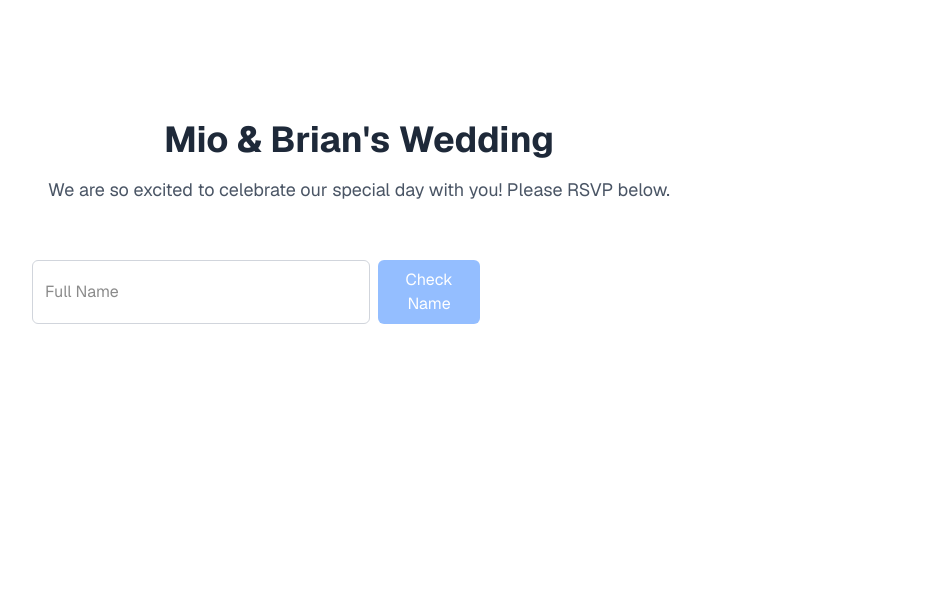
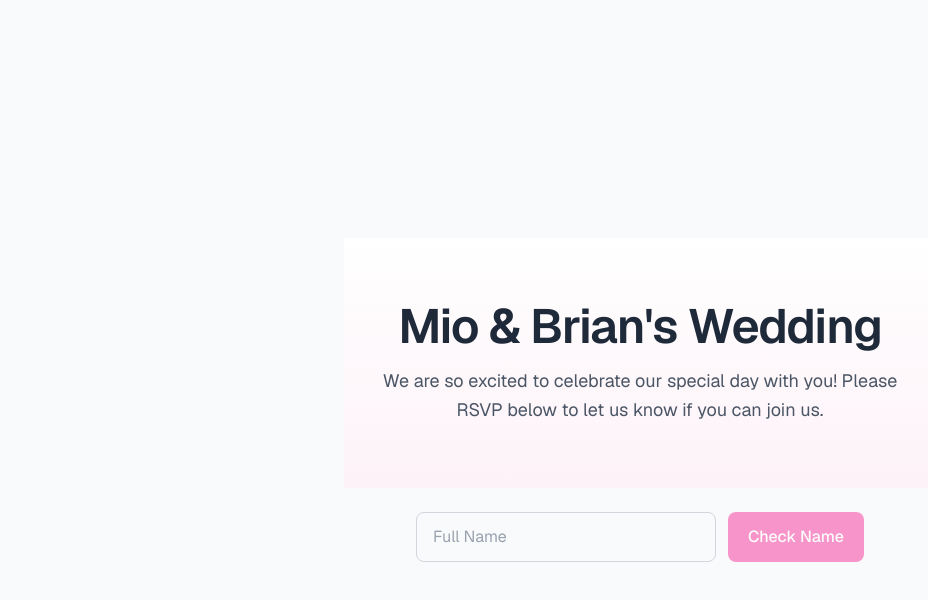
Before and after one commit to brianlpham21/mio-and-brian-wedding-rsvp, a Next.js app: page / in a window 1280 px wide. Shown: the top 600 px of the page, without its empty margins (0-928 px from the left). Built offline with nearby package versions, Linux system fonts and the light colour scheme.

Commit message:
styling base

```diff
--- a/app/components/confirmation/attendingConfirmation.tsx
+++ b/app/components/confirmation/attendingConfirmation.tsx
@@ -19,30 +19,36 @@ export default function AttendingConfirmation({
   if (!nameAvailable) return null;
 
   return (
-    <div>
-      <label className="mr-4">
+    <div className="w-full max-w-md mx-auto mt-8 bg-white rounded-lg shadow-sm px-6 py-5 text-gray-800">
+      {/* Attendance Selection */}
+      <div className="flex flex-col sm:flex-row items-center justify-center gap-4 mb-6">
+        <label className="flex items-center gap-2 cursor-pointer">
           <input
             type="radio"
             name="attending"
             value="yes"
             checked={attending === true}
             onChange={() => setAttending(true)}
-          className="mr-1"
+            className="h-4 w-4 text-pink-500 focus:ring-pink-300"
           />
-        Attending
+          <span className="text-sm sm:text-base">Attending</span>
         </label>
-      <label>
+
+        <label className="flex items-center gap-2 cursor-pointer">
           <input
             type="radio"
             name="attending"
             value="no"
             checked={attending === false}
             onChange={() => setAttending(false)}
-          className="mr-1"
+            className="h-4 w-4 text-pink-500 focus:ring-pink-300"
           />
-        Not Attending
+          <span className="text-sm sm:text-base">Not Attending</span>
         </label>
+      </div>
 
+      {/* Plus One Section */}
+      <div className="mb-6">
         <PlusOneConfirmation
           attending={attending}
           plusOne={plusOne}
@@ -53,7 +59,10 @@ export default function AttendingConfirmation({
           plusOneLastName={plusOneLastName}
           setPlusOneLastName={setPlusOneLastName}
         />
+      </div>
 
+      {/* Submission Button */}
+      <div className="flex justify-center">
         <Submission
           nameAvailable={nameAvailable}
           attending={attending}
@@ -61,5 +70,6 @@ export default function AttendingConfirmation({
           handleSubmit={handleSubmit}
         />
       </div>
+    </div>
   );
 }
--- a/app/components/confirmation/plusOneConfirmation.tsx
+++ b/app/components/confirmation/plusOneConfirmation.tsx
@@ -13,32 +13,36 @@ export default function PlusOneConfirmation({
   if (!attending || !plusOne) return null;
 
   return (
-    <div>
-      <label className="flex items-center gap-2">
+    <div className="w-full">
+      {/* Checkbox */}
+      <label className="flex items-center gap-2 text-gray-800 cursor-pointer">
         <input
           type="checkbox"
           checked={bringingPlusOne}
           onChange={(e) => setBringingPlusOne(e.target.checked)}
-          className="w-4 h-4"
+          className="w-4 h-4 text-pink-500 rounded focus:ring-pink-300"
         />
-        I will be bringing a plus one
+        <span className="text-sm sm:text-base">I will be bringing a plus one</span>
       </label>
 
+      {/* Plus One Inputs */}
       {bringingPlusOne && (
-        <div className="flex flex-col gap-2 mt-2">
+        <div className="flex flex-col gap-3 mt-4">
           <input
             type="text"
             value={plusOneFirstName}
             onChange={(e) => setPlusOneFirstName(e.target.value)}
             placeholder="First Name"
-            className="w-full rounded-md border border-gray-300 px-3 py-2 focus:border-blue-500 focus:outline-none focus:ring-2 focus:ring-blue-500 focus:ring-offset-2"
+            className="w-full rounded-lg border border-gray-300 px-4 py-2.5 text-gray-700 placeholder-gray-400
+                   focus:border-pink-400 focus:ring-2 focus:ring-pink-200 focus:outline-none transition"
           />
           <input
             type="text"
             value={plusOneLastName}
             onChange={(e) => setPlusOneLastName(e.target.value)}
             placeholder="Last Name"
-            className="w-full rounded-md border border-gray-300 px-3 py-2 focus:border-blue-500 focus:outline-none focus:ring-2 focus:ring-blue-500 focus:ring-offset-2"
+            className="w-full rounded-lg border border-gray-300 px-4 py-2.5 text-gray-700 placeholder-gray-400
+                   focus:border-pink-400 focus:ring-2 focus:ring-pink-200 focus:outline-none transition"
           />
         </div>
       )}
--- a/app/components/confirmation/submission.tsx
+++ b/app/components/confirmation/submission.tsx
@@ -10,9 +10,10 @@ export default function Submission({
     <button
       disabled={!nameAvailable || attending === null || submitting}
       onClick={handleSubmit}
-      className={`mt-6 flex items-center justify-center gap-2 rounded-md px-4 py-2 text-white focus:outline-none focus:ring-2 focus:ring-blue-500 focus:ring-offset-2 disabled:opacity-50 disabled:cursor-not-allowed ${
-        submitting ? 'bg-gray-400 cursor-not-allowed' : 'bg-blue-500 hover:bg-blue-600'
-      }`}
+      className={`mt-6 flex items-center justify-center gap-2 rounded-lg px-6 py-3 font-medium text-white
+              focus:outline-none focus:ring-2 focus:ring-pink-300 focus:ring-offset-2 transition
+              disabled:opacity-50 disabled:cursor-not-allowed whitespace-nowrap
+              ${submitting ? 'bg-pink-300 cursor-not-allowed' : 'bg-pink-500 hover:bg-pink-600'}`}
     >
       {submitting && (
         <span className="h-4 w-4 animate-spin rounded-full border-2 border-white border-t-transparent"></span>
--- a/app/components/guestNameCheck.tsx
+++ b/app/components/guestNameCheck.tsx
@@ -7,20 +7,22 @@ export default function GuestNameCheck({
   loading,
 }: GuestNameCheckProps) {
   return (
-    <div className="flex w-full max-w-md">
+    <div className="w-full max-w-md mx-auto flex flex-col sm:flex-row items-stretch gap-3 mt-6">
       <input
         type="text"
         value={name}
         onChange={(e) => setName(e.target.value)}
         placeholder="Full Name"
-        className="mt-4 mr-2 w-full rounded-md border border-gray-300 px-3 py-2 focus:border-blue-500 focus:outline-none focus:ring-2 focus:ring-blue-500 focus:ring-offset-2"
+        className="w-full rounded-lg border border-gray-300 px-4 py-3 text-gray-700 placeholder-gray-400
+               focus:border-pink-400 focus:ring-2 focus:ring-pink-300 focus:outline-none transition"
       />
       <button
         onClick={fetchGuest}
         disabled={!name || loading}
-        className={`mt-4 flex items-center justify-center gap-2 rounded-md px-4 py-2 text-white focus:outline-none focus:ring-2 focus:ring-blue-500 focus:ring-offset-2 disabled:opacity-50 disabled:cursor-not-allowed ${
-          loading ? 'bg-gray-400 cursor-not-allowed' : 'bg-blue-500 hover:bg-blue-600'
-        }`}
+        className={`flex items-center justify-center gap-2 rounded-lg px-5 py-3 font-medium text-white
+                whitespace-nowrap focus:outline-none focus:ring-2 focus:ring-pink-300 transition
+                disabled:opacity-50 disabled:cursor-not-allowed
+                ${loading ? 'bg-pink-300 cursor-not-allowed' : 'bg-pink-500 hover:bg-pink-600'}`}
       >
         {loading && (
           <span className="h-4 w-4 animate-spin rounded-full border-2 border-white border-t-transparent"></span>
--- a/app/components/guestsDisplay.tsx
+++ b/app/components/guestsDisplay.tsx
@@ -5,8 +5,11 @@ export default function GuestsDisplay({ party }: GuestsDisplayProps) {
   if (party.length < 1) return null;
 
   return (
-    <div className="mt-4 text-gray-700 dark:text-gray-300">
-      Guests: {party.map((name) => capitalizeWords(name)).join(', ')}
+    <div className="w-full max-w-md mx-auto mt-6 px-4 py-3 bg-white rounded-lg shadow-sm text-center text-gray-700">
+      <p className="text-sm sm:text-base font-medium">
+        <span className="font-semibold text-gray-800">Guests:</span>{' '}
+        {party.map((name) => capitalizeWords(name)).join(', ')}
+      </p>
     </div>
   );
 }
--- a/app/components/heroSection.tsx
+++ b/app/components/heroSection.tsx
@@ -1,10 +1,13 @@
 export default function HeroSection() {
   return (
-    <section className="text-center py-10 bg-white">
-      <div className="container mx-auto px-4">
-        <h1 className="text-4xl font-bold mb-4 text-gray-800">Mio & Brian&apos;s Wedding</h1>
-        <p className="text-lg text-gray-600">
-          We are so excited to celebrate our special day with you! Please RSVP below.
+    <section className="w-full bg-gradient-to-b from-white to-pink-50 py-16 text-center">
+      <div className="container mx-auto px-6 sm:px-8">
+        <h1 className="text-4xl sm:text-5xl font-semibold tracking-tight text-gray-800 mb-4">
+          Mio & Brian&apos;s Wedding
+        </h1>
+        <p className="text-base sm:text-lg text-gray-600 max-w-xl mx-auto leading-relaxed">
+          We are so excited to celebrate our special day with you! Please RSVP below to let us know
+          if you can join us.
         </p>
       </div>
     </section>
--- a/app/page.tsx
+++ b/app/page.tsx
@@ -49,6 +49,7 @@ export default function Main() {
       console.error(err);
       alert('Error checking name.');
     } finally {
+      setName('');
       setLoading(false);
     }
   }
@@ -91,8 +92,8 @@ export default function Main() {
   }
 
   return (
-    <div className="flex items-center justify-center font-sans">
-      <main className="flex w-full flex-col items-center justify-between py-20 px-8 sm:items-start">
+    <div className="min-h-screen flex flex-col items-center justify-center bg-gray-50 font-sans text-gray-800">
+      <main className="flex flex-col w-full max-w-2xl px-6 py-12 sm:px-8 md:px-10">
         <HeroSection />
         <GuestNameCheck name={name} setName={setName} fetchGuest={fetchGuest} loading={loading} />
         <GuestsDisplay party={party} />
```
Lines whose indentation alone changed are shown as unchanged.
